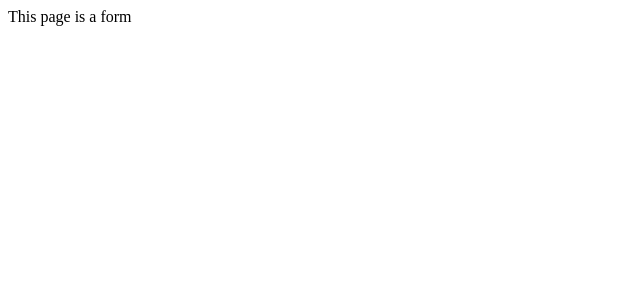
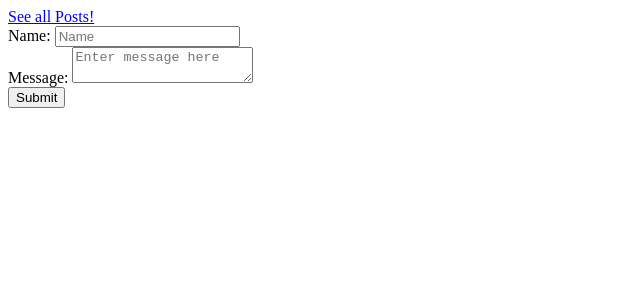
Before and after one commit to dprajapati4/remedy-health, a Next.js app: page / in a window 1280 px wide. Shown: the top 300 px of the page, without its empty margins (0-640 px from the left). Built offline with nearby package versions, Linux system fonts and the light colour scheme.

Commit message:
Feat: Create basic form and link to feed

```diff
--- a/pages/index.js
+++ b/pages/index.js
@@ -1,3 +1,21 @@
+import Link from 'next/link';
 export default () => (
-  <div>This page is a form </div>
-)
+  <div>
+    <Link href="/guestbook">
+      <a>See all Posts!</a>
+    </Link>
+
+    <form name="guestform">
+      <label htmlFor="name"> Name: </label>
+      <input type="text" id="name" name="name" placeholder="Name" /> <br />
+      <label htmlFor="message"> Message: </label>
+      <textarea
+        name="message"
+        form="guestform"
+        placeholder="Enter message here"
+      ></textarea>
+      <br />
+      <input type="submit" value="Submit" />
+    </form>
+  </div>
+);
```
Also changed, not shown: pages/guestbook.js (+7 -5 lines), 1 other file (tests, documents, lock files or other folders).
